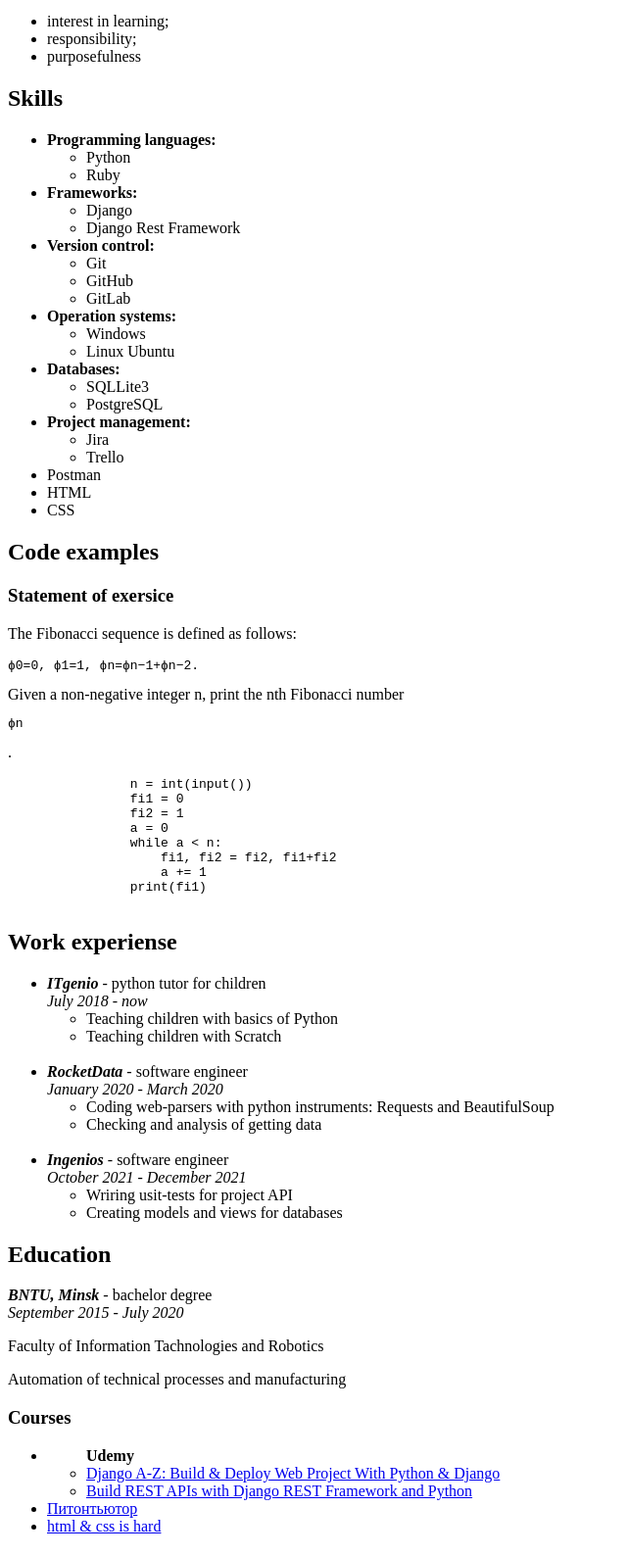
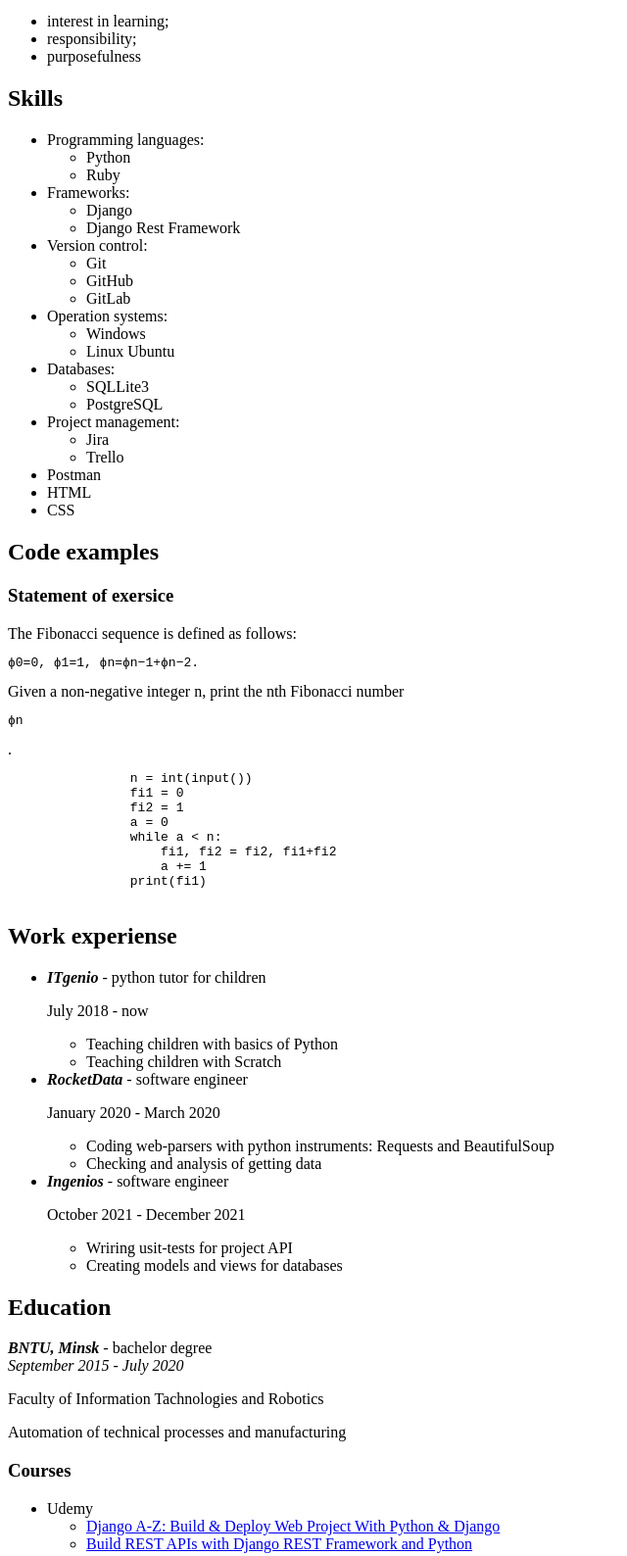
Before and after one commit to A-nastasi-a/rsschool-cv-0, a plain HTML site: page index.html in a window 1280 px wide. Shown: the part 882-2470 px from the top of the page at 98% size, without its empty margins (0-640 px from the left). Drawn offline with Linux system fonts and the light colour scheme.

Commit message:
fix: change structure of the index.html

```diff
--- a/index.html
+++ b/index.html
@@ -3,7 +3,7 @@
 <head lang="en">
     <title>CV</title>
     <meta charset="utf-8" />
-
+    <link rel="stylesheet" href="styles.css" />
 </head>
 
 <body>
@@ -51,38 +51,38 @@
             <h2>Skills</h2>
 
             <ul>
-                <li><strong>Programming languages:</strong>
+                <li>Programming languages:
                     <ul>
                         <li>Python</li>
                         <li>Ruby</li>
                     </ul>
                 </li>
-                <li><strong>Frameworks:</strong>
+                <li>Frameworks:
                     <ul>
                         <li>Django</li>
                         <li>Django Rest Framework</li>
                     </ul>
                 </li>
-                <li><strong>Version control:</strong>
+                <li>Version control:
                     <ul>
                         <li>Git</li>
                         <li>GitHub</li>
                         <li>GitLab</li>
                     </ul>
                 </li>
-                <li><strong>Operation systems:</strong>
+                <li>Operation systems:
                     <ul>
                         <li>Windows</li>
                         <li>Linux Ubuntu</li>
                     </ul>
                 </li>
-                <li><strong>Databases:</strong>
+                <li>Databases:
                     <ul>
                         <li>SQLLite3</li>
                         <li>PostgreSQL</li>
                     </ul>
                 </li>
-                <li><strong>Project management:</strong>
+                <li>Project management:
                     <ul>
                         <li>Jira</li>
                         <li>Trello</li>
@@ -97,15 +97,16 @@
         <section id="examples">
             <h2>Code examples</h2>
             <h3>Statement of exersice</h3>
-            <p>The Fibonacci sequence is defined as follows:
+
+            The Fibonacci sequence is defined as follows:
             <pre>ϕ0=0, ϕ1=1, ϕn=ϕn−1+ϕn−2.</pre> Given a non-negative integer n, print the nth Fibonacci number <pre>ϕn</pre>.
-            </p>
+
             <pre>
                 n = int(input())
                 fi1 = 0
                 fi2 = 1
                 a = 0
-                while a < n:
+                while a &lt; n:
                     fi1, fi2 = fi2, fi1+fi2
                     a += 1
                 print(fi1)
@@ -115,26 +116,29 @@
         <section id="experiense">
             <h2>Work experiense</h2>
             <ul>
-                <li><strong><em>ITgenio</em></strong> - python tutor for children</li>
-                <em>July 2018 - now</em>
+                <li><strong><em>ITgenio</em></strong> - python tutor for children
+                    <p>July 2018 - now</p>
                     <ul>
                         <li>Teaching children with basics of Python</li>
                         <li>Teaching children with Scratch</li>
                     </ul>
-                <br/>
-                <li><strong><em>RocketData</em></strong> - software engineer</li>
-                <em>January 2020 - March 2020</em>
+                </li>
+
+                <li><strong><em>RocketData</em></strong> - software engineer
+                    <p>January 2020 - March 2020</p>
                     <ul>
                         <li>Coding web-parsers with python instruments: Requests and BeautifulSoup</li>
                         <li>Checking and analysis of getting data</li>
                     </ul>
-                <br/>
-                <li><strong><em>Ingenios</em></strong> - software engineer</li>
-                <em>October 2021 - December 2021</em>
+                </li>
+
+                <li><strong><em>Ingenios</em></strong> - software engineer
+                    <p>October 2021 - December 2021</p>
                     <ul>
                         <li>Wriring usit-tests for project API</li>
                         <li>Creating models and views for databases</li>
                     </ul>
+                </li>
             </ul>
         </section>
 
@@ -149,8 +153,8 @@
 
             <h3>Courses</h3>
             <ul>
-                <li>
-                    <ul><strong>Udemy</strong>
+                <li>Udemy
+                    <ul>
                         <li><a href="https://www.udemy.com/course/complete-django-masterclass/">Django A-Z: Build & Deploy Web Project With Python & Django</a></li>
                         <li><a href="https://www.udemy.com/course/django-rest-framework/">Build REST APIs with Django REST Framework and Python</a></li>
                     </ul>
@@ -173,7 +177,7 @@
     <footer>
         <a href="https://github.com/A-nastasi-a">GitHub</a>
         <p>2022</p>
-        <img src='https://rs.school/images/rs_school-og.png' alt='Логотип с ссылкой на курс' />
+        <a href="https://rs.school/js-stage0/"><img src='https://rs.school/images/rs_school-og.png' alt='Логотип с ссылкой на курс' /></a>
     </footer>
 </body>
 
```
Lines whose indentation alone changed are shown as unchanged.
